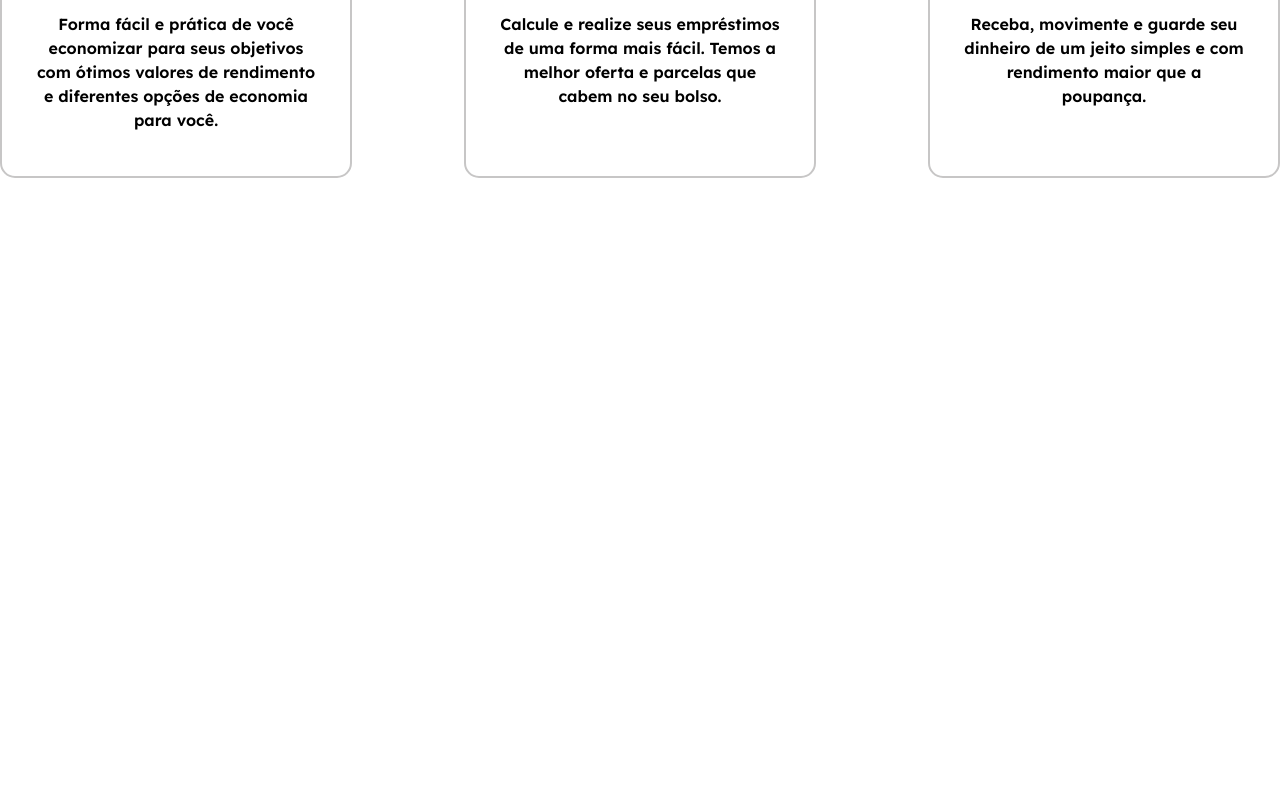
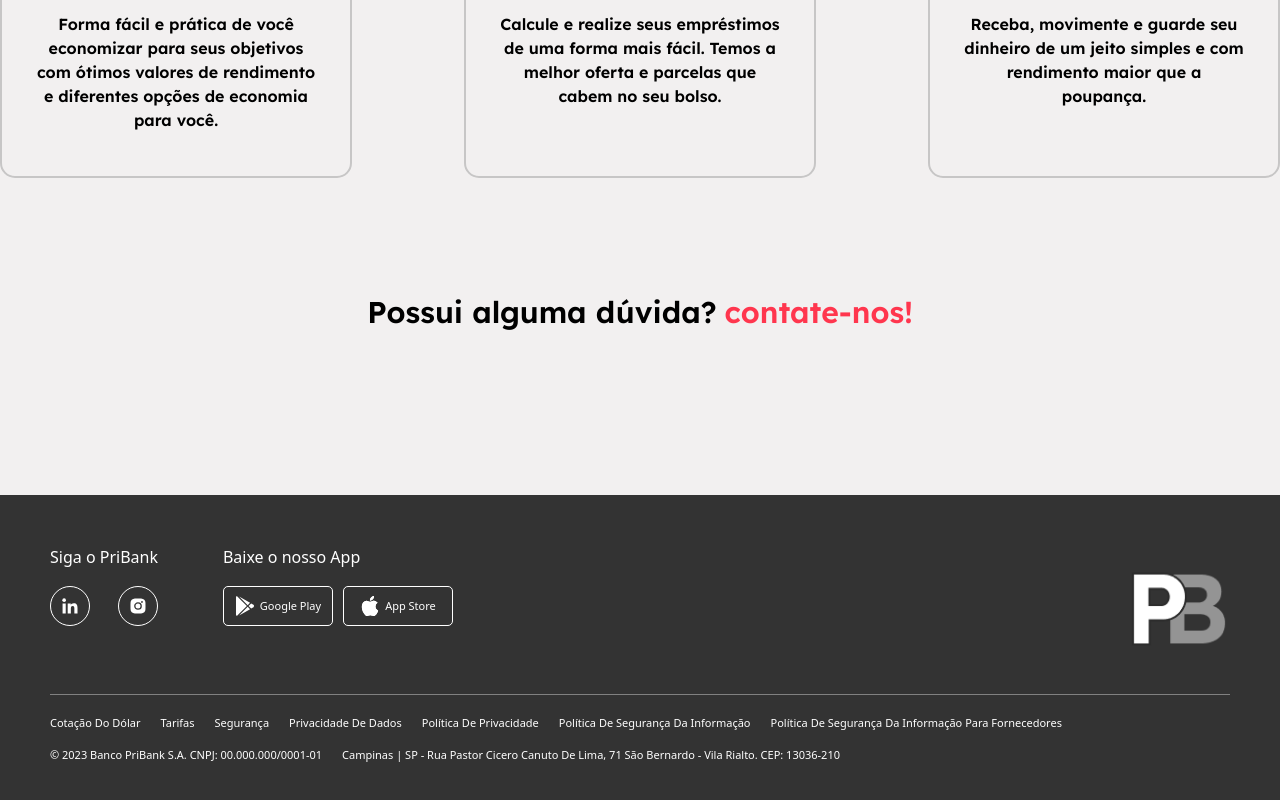
Before and after one commit to MatheusAprigio11/pribank-react, a React (Vite) app: page / in a window 1280 px wide. Shown: the part 2470-3270 px from the top of the page. Before the commit the page ends 2648 px from the top, so only its background shows below. Built offline with nearby package versions, Linux system fonts and the light colour scheme.

Commit message:
add footer and updt

```diff
--- a/src/Components/CardService/CardService.jsx
+++ b/src/Components/CardService/CardService.jsx
@@ -3,7 +3,7 @@ import React from 'react'
 const CardService
  = (props) => {
   return (
-    <div className='w-[400px] h-[420px] flex flex-col border-2 border-[#C7C6C6] pl-8 pr-8 rounded-[15px]'>
+    <div className='w-[400px] h-[420px] flex flex-col border-2 border-[#C7C6C6] pl-8 pr-8 rounded-[15px] bg-[#f2f0f0]'>
         <div className='w-full flex justify-center items-center mt-11 mb-6'>
             <img src={props.url} alt="image" />
         </div>
--- a/src/Components/Cards/Card.jsx
+++ b/src/Components/Cards/Card.jsx
@@ -2,7 +2,7 @@ import React from 'react'
 
 const Card = () => {
   return (
-    <div className='flex pb-24'>
+    <div className='flex pb-24 bg-[#f2f0f0]'>
         <div className='pl-24 pt-24'>
             <img src='src/assets/images/card1.png' className='w-[587px]'></img>
         </div>
--- /dev/null
+++ b/src/Components/Footer/Footer.jsx
@@ -0,0 +1,68 @@
+import React from "react";
+import { BiLogoFacebook } from 'react-icons/bi'
+import { BiLogoLinkedin } from 'react-icons/bi'
+import { BiLogoInstagramAlt } from 'react-icons/bi'
+import { BiLogoTwitter } from 'react-icons/bi'
+import { BiLogoYoutube } from 'react-icons/bi'
+import { FaGooglePlay } from 'react-icons/fa'
+import { BsApple } from 'react-icons/bs'
+// import { FaLinkedinIn } from 'react-icons/fa'
+// import { FaYoutube } from 'react-icons/fa'
+// import { BiLogoInstagramAlt } from 'react-icons/bi'
+
+
+function Footer() {
+  return (
+    <div>
+      <div>
+        <footer className="bg-[#333333] p-[50px] flex flex-col text-white h-auto">
+          <div className="flex flex-row justify-between"> {/*#imagens*/}
+            <div className="flex flex-row gap-[65px]"> {/* container-father */}
+              <div className="flex flex-col gap-[17px]"> {/*container*/}
+                <h3>Siga o PriBank</h3>
+                <div className="flex flex-row items-normal justify-between gap-[10px]"> {/* social-media */}
+                  <div className="flex flex-row items-center justify-center border-[1px] border-solid border-white transition duration-300 cursor-pointer w-[40px] h-[40px] rounded-full hover:text-[#ff364e] hover:border-[#ff364e]"><BiLogoLinkedin className="text-[20px] cursor-pointer hover:text-[#ff364e]"/></div>
+                  <div className="flex flex-row items-center justify-center border-[1px] border-solid border-white transition duration-300 cursor-pointer w-[40px] h-[40px] rounded-full hover:text-[#ff364e] hover:border-[#ff364e]"><BiLogoInstagramAlt className="text-[20px] cursor-pointer hover:text-[#ff364e]"/></div>
+                </div>
+              </div>
+              <div className="flex flex-col gap-[17px]">
+                <h3>Baixe o nosso App</h3>
+                <div className="flex flex-row items-normal justify-between gap-[10px]">
+                  <div className="flex flex-row items-center justify-center border-[1px] border-solid border-white transition duration-300 cursor-pointer rounded-[5px] h-[40px] w-[110px] hover:text-[#ff364e] hover:border-[#ff364e] ">
+                    <FaGooglePlay className="text-[20px] cursor-pointer hover:text-[#ff364e]"/>
+                    <p className="ml-[5px] text-[11px]">Google Play</p>
+                  </div>
+                  <div className="flex flex-row items-center justify-center border-[1px] border-solid border-white transition duration-300 cursor-pointer rounded-[5px] h-[40px] w-[110px] hover:text-[#ff364e] hover:border-[#ff364e]">
+                    <BsApple className="text-[20px] cursor-pointer hover:text-[#ff364e]"/>
+                    <p className="text-[11px] ml-[5px]">App Store</p>
+                  </div>
+                </div>
+              </div>
+            </div>
+            <div className="flex flex-col items-center justify-center self-end w-[105px] [h-48px]">
+                <img src="src/assets/images/logowhite.png"/>
+            </div>
+          </div>
+          <hr className="mt-[26px] mb-[20px] border-[#818181]"/>
+          <div className="flex flex-col capitalize gap-[15px]">
+            <div className="flex flex-row justify-start w-auto gap-[20px]">
+              <p className="text-[11px]">cotação do dólar</p>
+              <p className="text-[11px]">tarifas</p>
+              <p className="text-[11px]">segurança</p>
+              <p className="text-[11px]">privacidade de dados</p>
+              <p className="text-[11px]">política de privacidade</p>
+              <p className="text-[11px]">política de segurança da informação</p>
+              <p className="text-[11px]">política de segurança da informação para fornecedores</p>
+            </div>
+            <div className="flex flex-row justify-start w-auto gap-[20px]">
+              <p className="text-[11px]">© 2023 Banco PriBank S.A. CNPJ: 00.000.000/0001-01</p>
+              <p className="text-[11px]">Campinas | SP - Rua Pastor Cicero Canuto de Lima, 71 São Bernardo - Vila Rialto. CEP: 13036-210</p>
+            </div>
+          </div>
+        </footer>
+      </div>
+    </div>
+  );
+}
+
+export default Footer;
--- a/src/Components/Navbar/Navbar.jsx
+++ b/src/Components/Navbar/Navbar.jsx
@@ -33,7 +33,7 @@ const Navbar = () => {
     >
         <div className={`md:flex flex items-center justify-center md:gap-10 lg:gap-16 xl:gap-36 2xl:gap-80
         bg-transparent py-4 md:px-10 px-7 transition-all duration-500 ${
-            scrolling ? 'bg-[#201011] h-20' : 'bg-transparent'
+            scrolling ? 'bg-gray-950 h-20' : 'bg-transparent'
           }`}>
         <div className='cursor-pointer flex items-center'>
         <img src='src/assets/images/Group 1.png' className='w-13 md:w-12 xl:w-20 h-auto'/>
--- a/src/Screens/HomeScreen/HomeScreen.jsx
+++ b/src/Screens/HomeScreen/HomeScreen.jsx
@@ -8,7 +8,7 @@ import { PiPiggyBankThin } from 'react-icons/pi'
 const HomeScreen = () => {
   return (
 
-    <div>
+    <div className='bg-[#f2f0f0]'>
       <Card />
 
       <CardTwo />
@@ -34,6 +34,7 @@ const HomeScreen = () => {
         text='Receba, movimente e guarde seu dinheiro de um jeito simples e com rendimento maior que a poupança.'
         />
       </div>
+      <h1 className='font-lexend font-semibold text-[30px] mt-28 pb-40 flex justify-center'>Possui alguma dúvida? <span className='text-[#ff364e] cursor-pointer ml-2'>contate-nos!</span></h1>
     </div>
   )
 }
--- a/src/main.jsx
+++ b/src/main.jsx
@@ -6,6 +6,7 @@ import HomeScreen from './Screens/HomeScreen/HomeScreen.jsx';
 import Navbar from './Components/Navbar/Navbar.jsx';
 import Header from './Components/Header/Header.jsx';
 import CardService from './Components/CardService/CardService.jsx';
+import Footer from './Components/Footer/Footer.jsx';
 
 
 
@@ -17,7 +18,7 @@ ReactDOM.createRoot(document.getElementById('root')).render(
           <Routes>
             <Route path="/" element={<HomeScreen/>}/>
           </Routes>
-          {/* <Footer /> */}
+          <Footer />
 
     </BrowserRouter>
   </React.StrictMode>,
--- a/tailwind.config.js
+++ b/tailwind.config.js
@@ -23,6 +23,7 @@ export default {
     },
     backgroundImage:{
       'heroImg': "url('src/assets/images/banner.png')",
+      'logo-white': "url('src/assets/images/banner.png')",
     },
   plugins: [],
   }
```
Also changed, not shown: src/assets/images/logowhite.png (added).
